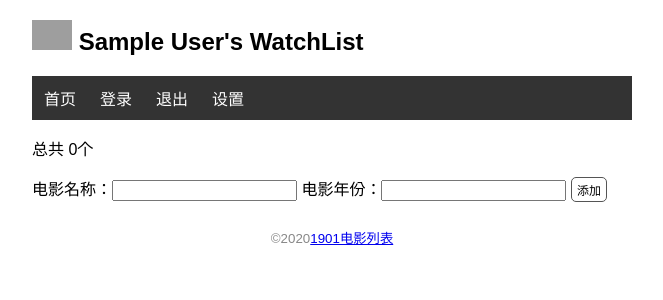
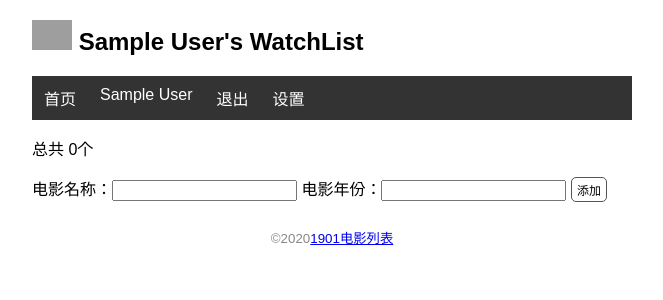
Before and after one commit to apang-ai/flask1901, a Flask app: page / in a window 1280 px wide. Shown: the top 300 px of the page, without its empty margins (308-971 px from the left). Run offline with Flask 2, Linux system fonts and the light colour scheme; the visitor is signed in with stand-in values (Sample User, id 1); data comes from the database, SQL or seed files in the repository; data that the repository does not hold is empty; grey boxes are pictures that could not be loaded.

Commit message:
'代码完结修改v2'

```diff
--- a/day1/watchlist/templates/base.html
+++ b/day1/watchlist/templates/base.html
@@ -19,7 +19,7 @@
     <nav>
         <ul>
             <li><a href="{{ url_for('index') }}">首页</a></li>
-            {% if current_user.is_authenticated %}
+            {% if not current_user.is_authenticated %}
              <li><a href="{{ url_for('login') }}">登录</a></li>
             {% else %}
              <li><a href="{{ url_for('login') }}">{{ current_user.name }}</a></li>
```
